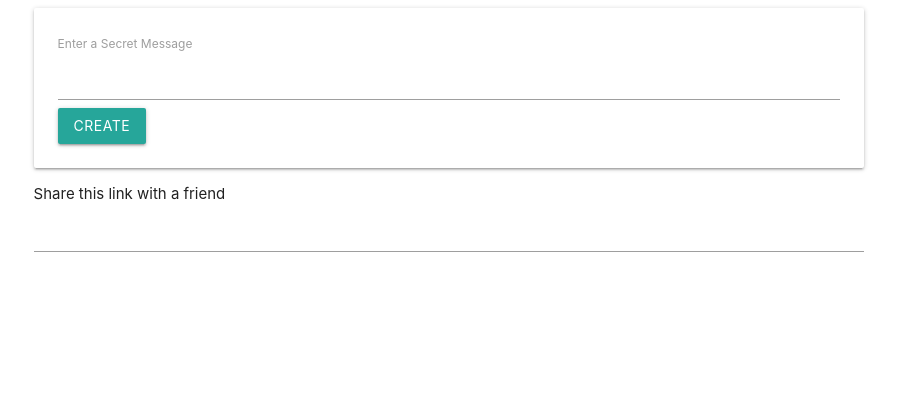
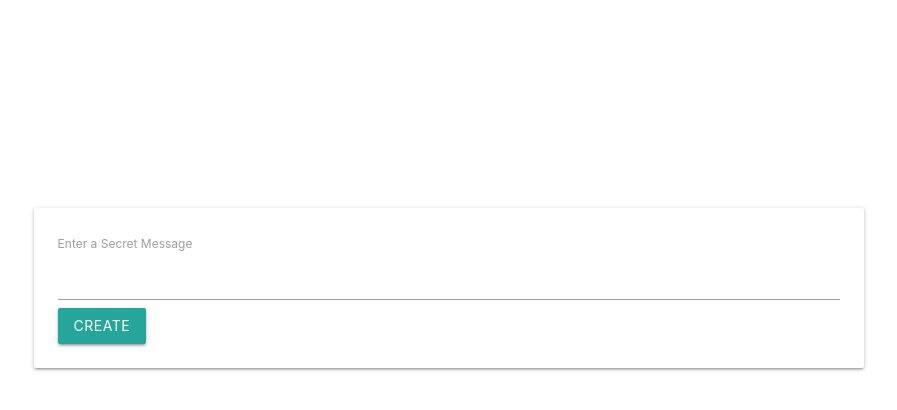
Before and after one commit to lizdecoder/js-bootcamp, a plain HTML site: page message/index.html in a window 1280 px wide. Shown: the whole page, without its empty margins (191-1088 px from the left). Drawn offline with nearby package versions, Linux system fonts and the light colour scheme.

Commit message:
updated index.html for card styling

```diff
--- a/message/index.html
+++ b/message/index.html
@@ -6,22 +6,28 @@
     <meta name="viewport" content="width=device-width, initial-scale=1.0">
     <title>Document</title>
     <link rel="stylesheet" href="https://cdnjs.cloudflare.com/ajax/libs/materialize/1.0.0/css/materialize.min.css"/>
+    <style>
+        .row {
+            margin-top: 25vh;
+        }
+    </style>
 </head>
 <body>
     <div class="row">
         <div class="col s8 offset-s2">
-            <div class="card-panel">
+            <div id="message-form" class="card-panel">
                 <form action="">
                     <label for="">Enter a Secret Message</label>
                     <input id='message-input' type="text">
                     <button class="btn">Create</button>
                 </form>
             </div>
-            <div>
-                Share this link with a friend
-                <input id='link-input' type="text">
+            <div id="link-form" class="card-panel hide">
+                <div>
+                    Share this link with a friend
+                    <input id='link-input' type="text">
+                </div>
             </div>
-
         </div>
     </div>
     <script src="index.js"></script>
```
